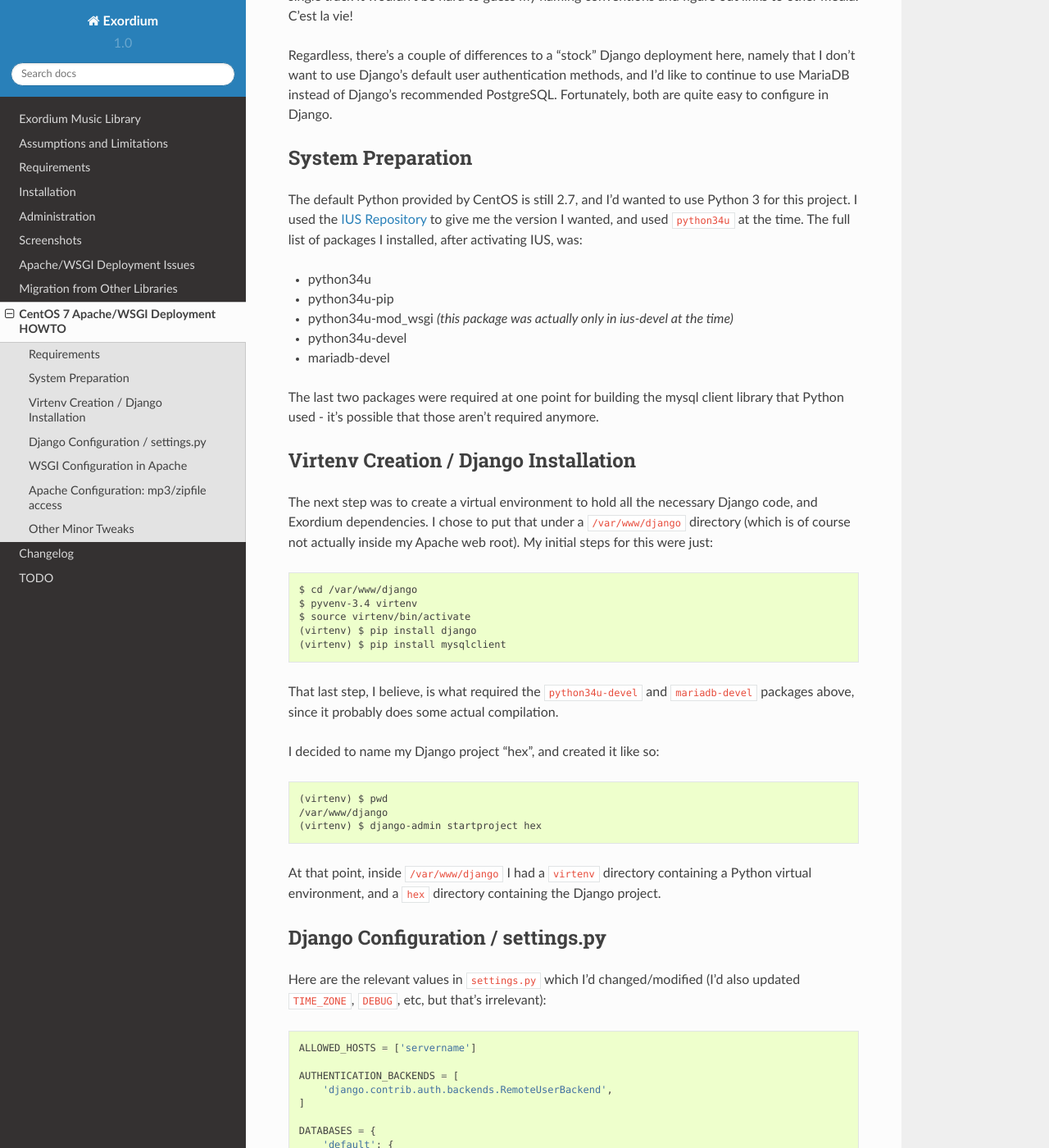
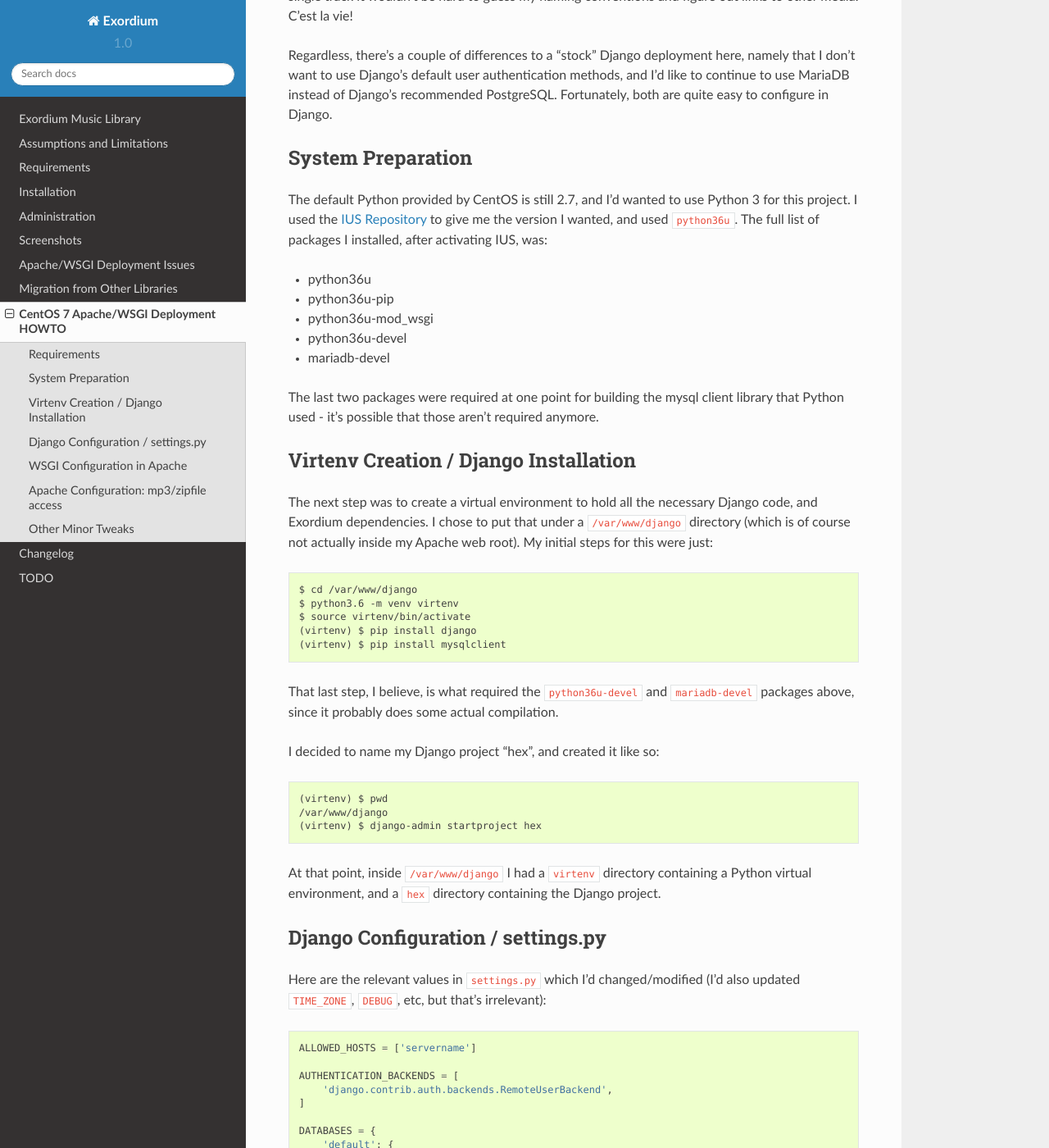
Before and after one commit to apocalyptech/exordium, a Sphinx documentation site: the page built from docs/apache_deployment_howto.rst, in a window 1280 px wide and 1400 px high, scrolled down 593 px. Shown: the whole window at 82% size. Built offline with Sphinx 7.4.7 and the Read the Docs theme 2.0.0, drawn with Linux system fonts in a browser that asks for light colours.

Commit message:
Updating docs a bit for 1.2.0 release

```diff
--- a/docs/apache_deployment_howto.rst
+++ b/docs/apache_deployment_howto.rst
@@ -42,13 +42,13 @@ System Preparation
 
 The default Python provided by CentOS is still 2.7, and I'd wanted to use
 Python 3 for this project.  I used the `IUS Repository <https://ius.io/GettingStarted/>`_
-to give me the version I wanted, and used ``python34u`` at the time.  The
+to give me the version I wanted, and used ``python36u``.  The
 full list of packages I installed, after activating IUS, was:
 
-- python34u
-- python34u-pip
-- python34u-mod_wsgi *(this package was actually only in ius-devel at the time)*
-- python34u-devel
+- python36u
+- python36u-pip
+- python36u-mod_wsgi
+- python36u-devel
 - mariadb-devel
 
 The last two packages were required at one point for building the mysql client
@@ -63,12 +63,12 @@ Django code, and Exordium dependencies.  I chose to put that under a
 Apache web root).  My initial steps for this were just::
 
     $ cd /var/www/django
-    $ pyvenv-3.4 virtenv
+    $ python3.6 -m venv virtenv
     $ source virtenv/bin/activate
     (virtenv) $ pip install django
     (virtenv) $ pip install mysqlclient
 
-That last step, I believe, is what required the ``python34u-devel`` and ``mariadb-devel``
+That last step, I believe, is what required the ``python36u-devel`` and ``mariadb-devel``
 packages above, since it probably does some actual compilation.
 
 I decided to name my Django project "hex", and created it like so::
--- a/docs/installation.rst
+++ b/docs/installation.rst
@@ -8,8 +8,8 @@ running.  For instructions on setting up Django for the first time, if
 installing a brand new application server just for a web music library
 doesn't deter you, djangoproject.com has some good documentation:
 
-- https://docs.djangoproject.com/en/1.10/intro/install/
-- https://docs.djangoproject.com/en/1.10/intro/tutorial01/
+- https://docs.djangoproject.com/en/1.11/intro/install/
+- https://docs.djangoproject.com/en/1.11/intro/tutorial01/
 
 Once Django is installed and running:
 
```
Also changed, not shown: docs/requirements.rst (+6 -6 lines).
